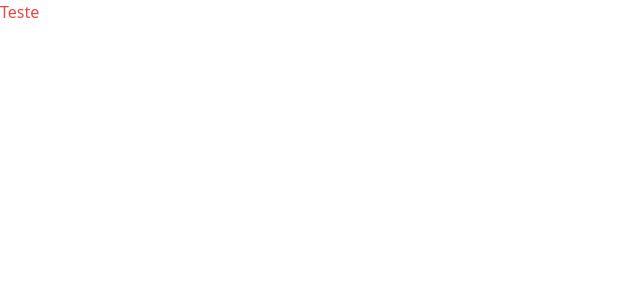
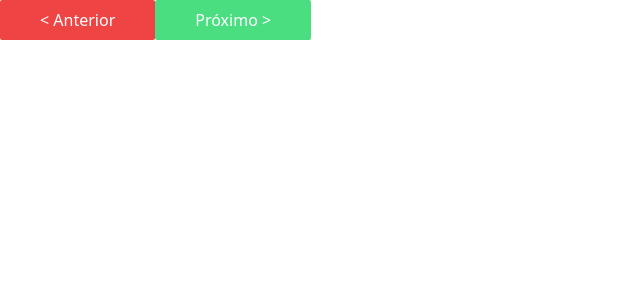
Before and after one commit to MattSilverio/gradalytics, a React (Vite) app: page / in a window 1280 px wide. Shown: the top 300 px of the page, without its empty margins (0-640 px from the left). Built offline with nearby package versions, Linux system fonts and the light colour scheme.

Commit message:
create buttons

```diff
--- a/src/App.tsx
+++ b/src/App.tsx
@@ -1,5 +1,7 @@
+import { Main } from "./pages/main/Main";
+
 function App() {
-  return <h1 className="text-red-500">Teste</h1>;
+  return <Main />;
 }
 
 export default App;
--- /dev/null
+++ b/src/components/Button.tsx
@@ -0,0 +1,24 @@
+type ButtonType = {
+  onClick?: () => void;
+  next?: boolean;
+  previous?: boolean;
+  children: React.ReactNode;
+};
+
+export const Button: React.FC<ButtonType> = ({
+  onClick,
+  next,
+  previous,
+  children,
+}) => {
+  return (
+    <button
+      className={`${next && "bg-green-400"} ${
+        previous && "bg-red-500"
+      } px-10 py-2 rounded-sm text-white`}
+      onClick={onClick}
+    >
+      {children}
+    </button>
+  );
+};
--- a/src/pages/main/Main.tsx
+++ b/src/pages/main/Main.tsx
@@ -1,4 +1,11 @@
-export function Main(){
+import { Fragment } from "react";
+import { Button } from "../../components/Button";
 
-
+export function Main() {
+  return (
+    <Fragment>
+      <Button previous>{"<"} Anterior</Button>
+      <Button next>Próximo {">"} </Button>
+    </Fragment>
+  );
 }
```
Also changed, not shown: src/components/apagueme.txt (deleted).
